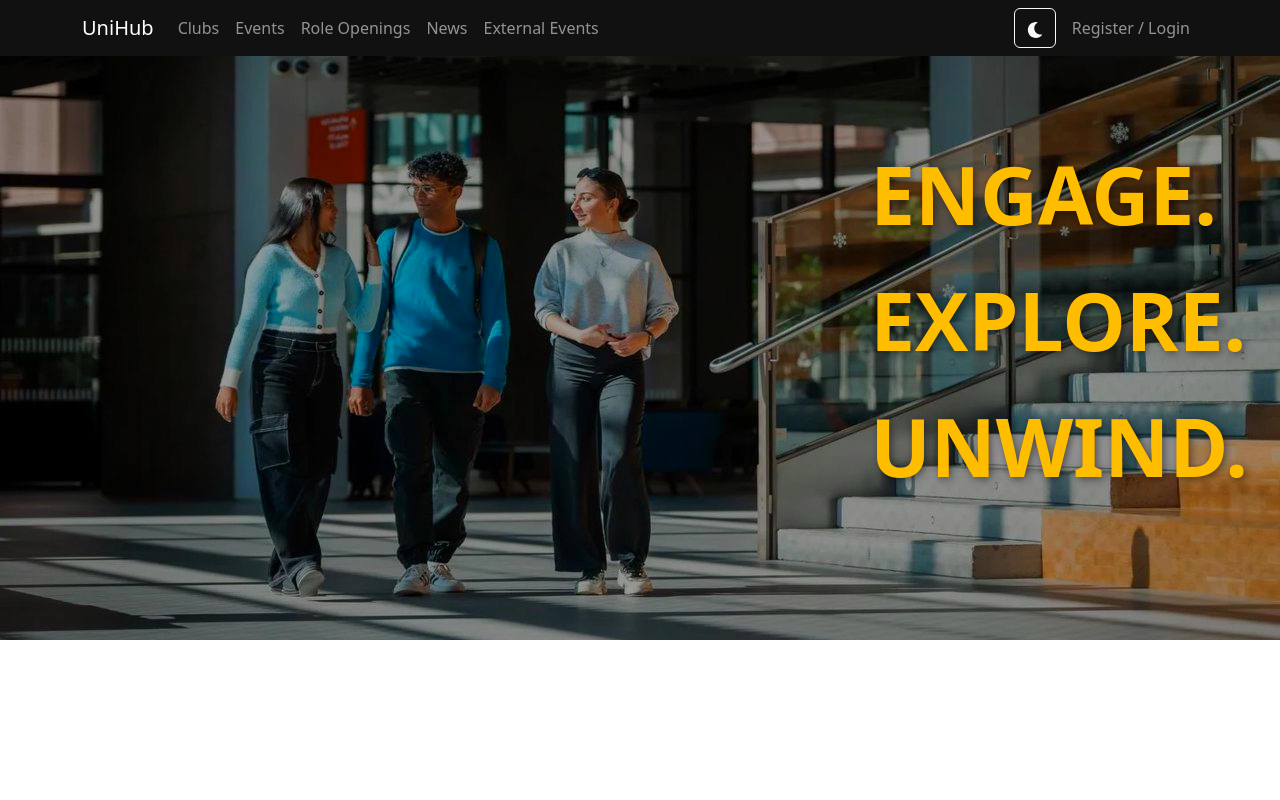
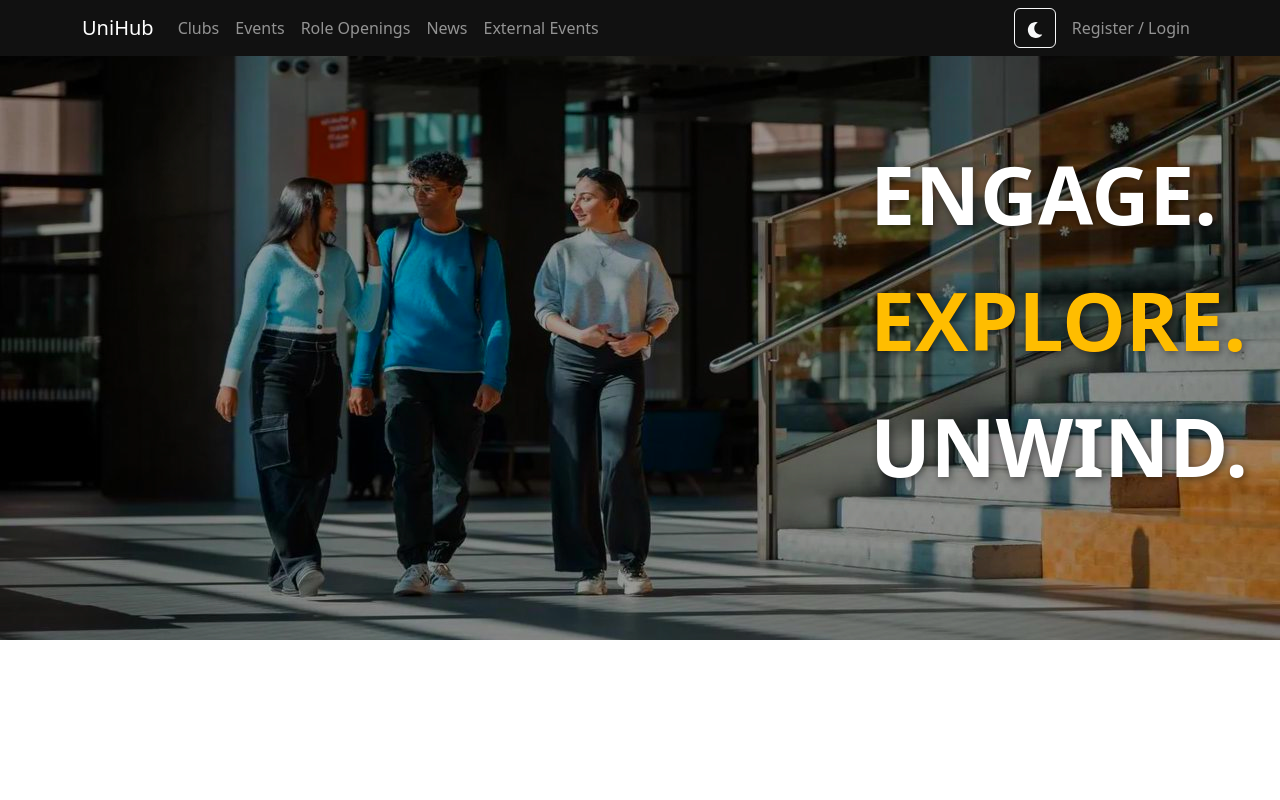
Before and after one commit to xxivani/unihub, a React (Vite) app in the folder client/: page / in a window 1280 px wide. Shown: the top 800 px of the page. Built offline with nearby package versions, Linux system fonts and the light colour scheme.

Commit message:
Corrected font colour issues

```diff
--- a/client/src/components/Homepage/HeroSection.css
+++ b/client/src/components/Homepage/HeroSection.css
@@ -33,6 +33,14 @@
 }
 
 .hero-text {
+  color: white !important;
+  font-size: 5rem;
+  font-weight: bold;
+  text-shadow: 2px 2px 8px rgba(0, 0, 0, 0.5);
+  margin: 15px 0;
+}
+
+.hero-text1 {
   color: #F4BE37 !important;
   font-size: 5rem;
   font-weight: bold;
--- a/client/src/components/Homepage/HeroSection.jsx
+++ b/client/src/components/Homepage/HeroSection.jsx
@@ -6,7 +6,7 @@ const HeroSection = () => {
       <div className="hero-overlay"></div>
       <div className="hero-text-container">
         <h1 className="hero-text">ENGAGE.</h1>
-        <h1 className="hero-text">EXPLORE.</h1>
+        <h1 className="hero-text1">EXPLORE.</h1>
         <h1 className="hero-text">UNWIND.</h1>
       </div>
     </div>
--- a/client/src/components/auth/LoginRegister.css
+++ b/client/src/components/auth/LoginRegister.css
@@ -50,7 +50,7 @@
 
   .auth-title {
     font-size: 2.5rem;
-    color: white;
+    color: white !important;
     margin-bottom: 1rem;
   }
 
```
